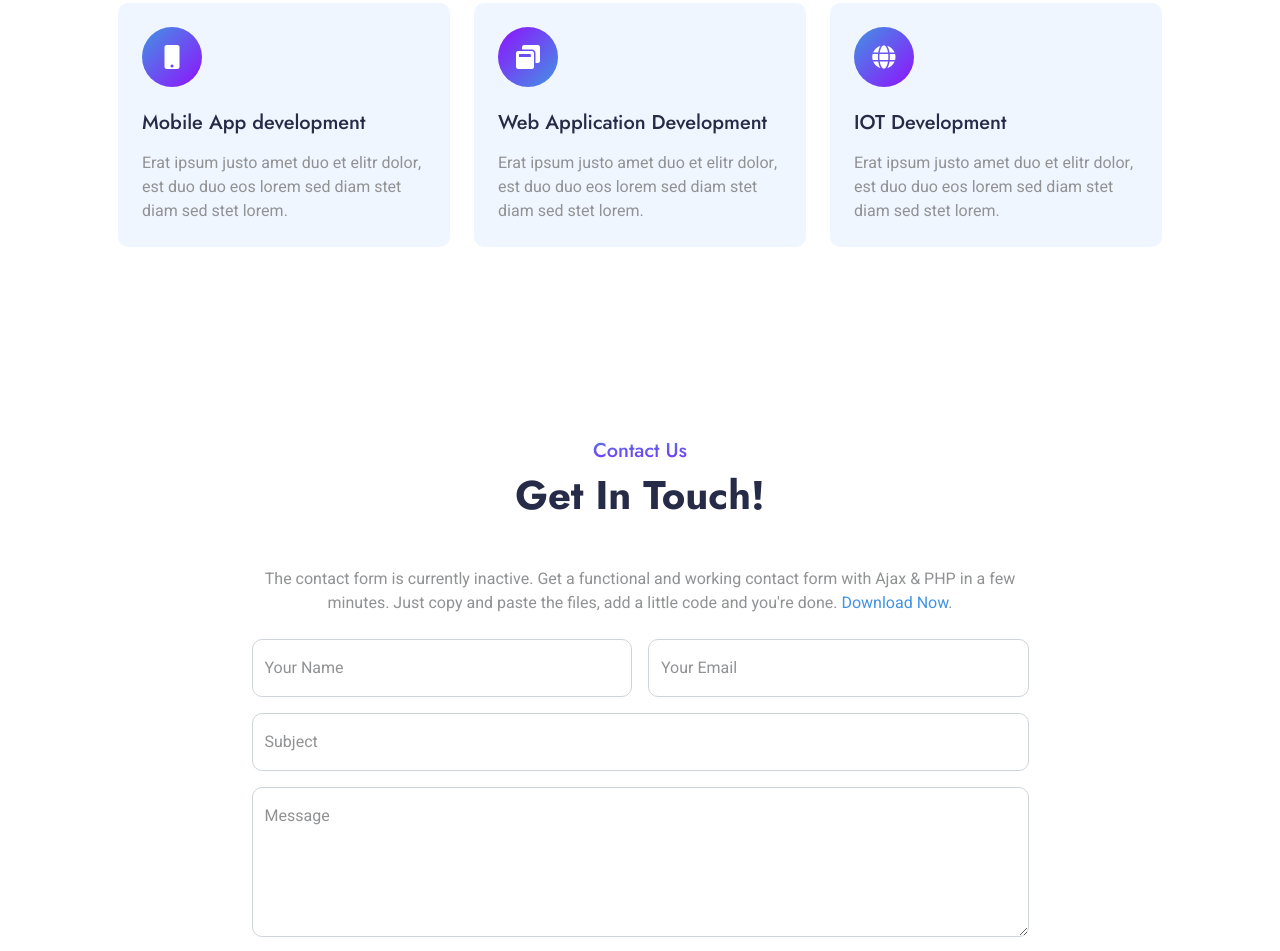
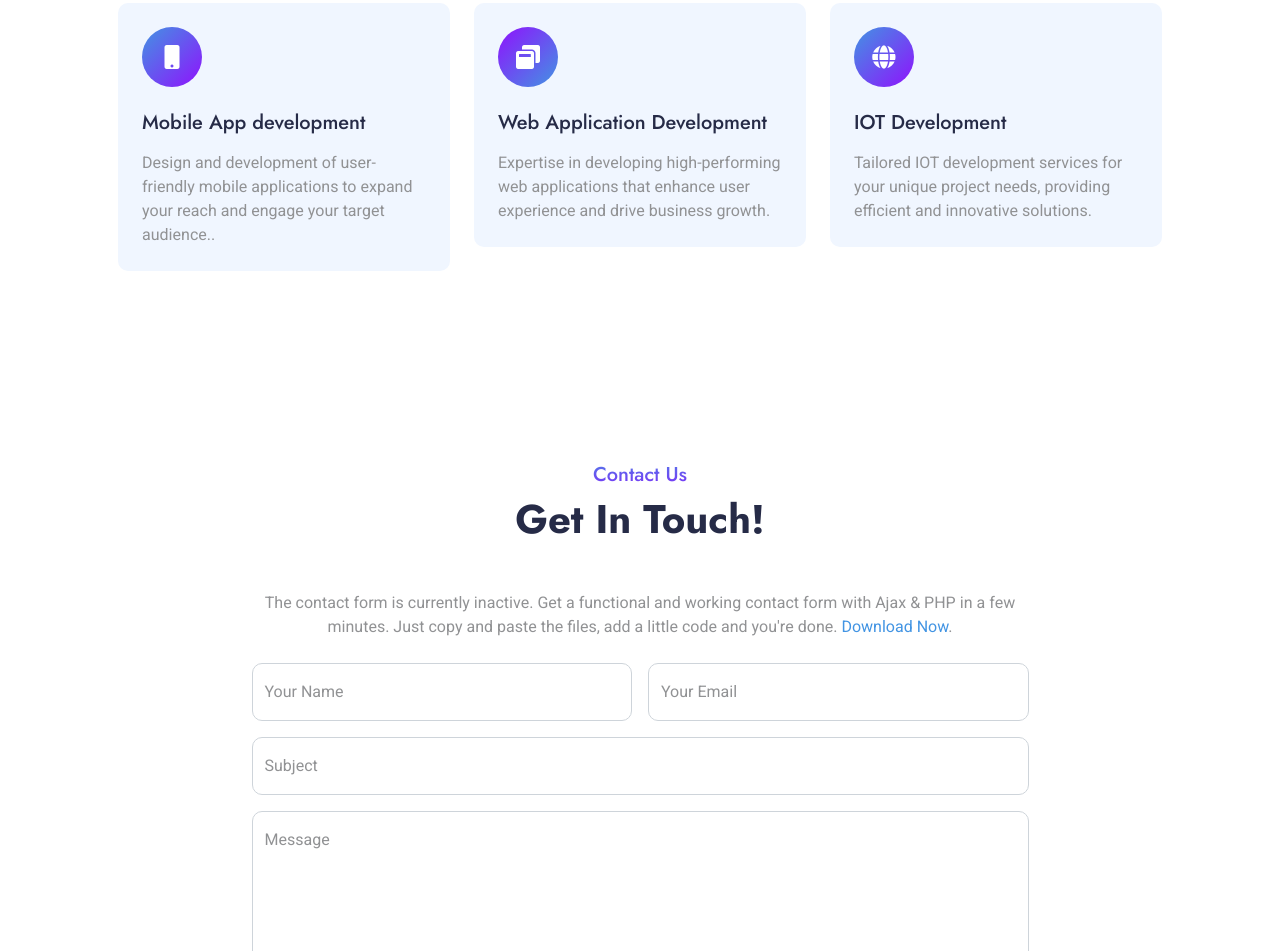
Before and after one commit to mrsaviour-28/avventura, a plain HTML site: page index.html in a window 1280 px wide. Shown: the part 1624-2575 px from the top of the page. Drawn offline with nearby package versions, Linux system fonts and the light colour scheme.

Commit message:
updated app info

```diff
--- a/index.html
+++ b/index.html
@@ -208,8 +208,7 @@
                 </div>
                 <h5 class="mb-3">Mobile App development</h5>
                 <p class="m-0">
-                  Erat ipsum justo amet duo et elitr dolor, est duo duo eos
-                  lorem sed diam stet diam sed stet lorem.
+                  Design and development of user-friendly mobile applications to expand your reach and engage your target audience..
                 </p>
               </div>
             </div>
@@ -223,8 +222,7 @@
                 </div>
                 <h5 class="mb-3">Web Application Development</h5>
                 <p class="m-0">
-                  Erat ipsum justo amet duo et elitr dolor, est duo duo eos
-                  lorem sed diam stet diam sed stet lorem.
+                  Expertise in developing high-performing web applications that enhance user experience and drive business growth.
                 </p>
               </div>
             </div>
@@ -238,8 +236,8 @@
                 </div>
                 <h5 class="mb-3">IOT Development</h5>
                 <p class="m-0">
-                  Erat ipsum justo amet duo et elitr dolor, est duo duo eos
-                  lorem sed diam stet diam sed stet lorem.
+                  Tailored IOT development services for your unique project needs,
+                   providing efficient and innovative solutions.
                 </p>
               </div>
             </div>
```
